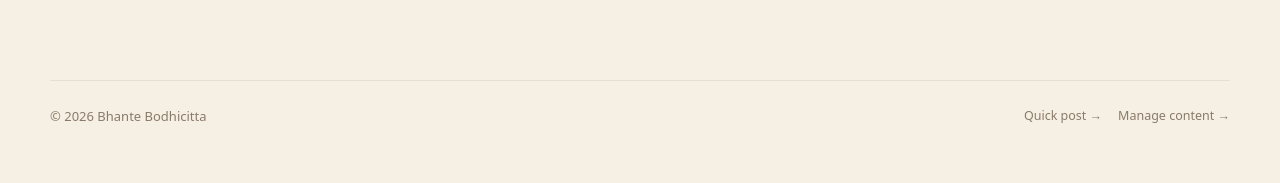
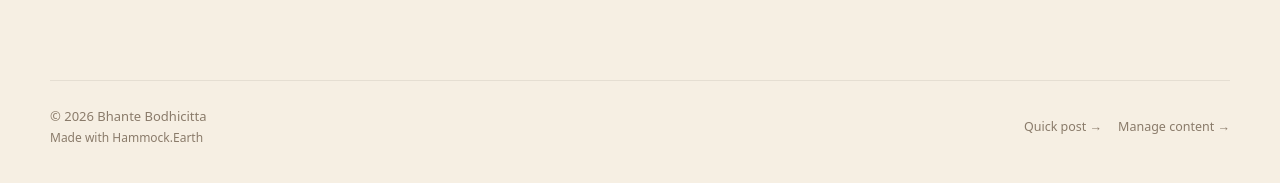
Before and after one commit to connectthu/bhantebo, a Jekyll site: the page built from index.html, in a window 1280 px wide. Shown: the part 3205-3388 px from the top of the page. Built offline with Jekyll 4.4.1, drawn with Linux system fonts in a browser that asks for light colours.

Commit message:
Add "Made with Hammock.Earth" credit line to the footer
Small, subtle line under the copyright — links to hammock.earth.

Co-Authored-By: Claude Sonnet 5 <noreply@anthropic.com>

```diff
--- a/_includes/footer.html
+++ b/_includes/footer.html
@@ -1,5 +1,8 @@
 <footer class="site-footer wrap">
-  <div class="copyright">&copy; {{ 'now' | date: "%Y" }} {{ site.title }}</div>
+  <div>
+    <div class="copyright">&copy; {{ 'now' | date: "%Y" }} {{ site.title }}</div>
+    <div class="credit">Made with <a href="https://hammock.earth" target="_blank" rel="noopener">Hammock.Earth</a></div>
+  </div>
   <div style="display:flex;gap:16px">
     <a class="admin-link" href="{{ '/post/' | relative_url }}">Quick post &rarr;</a>
     <a class="admin-link" href="{{ '/admin/' | relative_url }}">Manage content &rarr;</a>
--- a/assets/css/style.scss
+++ b/assets/css/style.scss
@@ -421,6 +421,9 @@ h2 { font-size: clamp(28px, 3.6vw, 42px); }
   gap: 10px;
 }
 .site-footer .copyright { font-family: system-ui, sans-serif; font-size: 13px; color: var(--ink-faint); }
+.site-footer .credit { font-family: system-ui, sans-serif; font-size: 12px; color: var(--ink-faint); margin-top: 4px; }
+.site-footer .credit a { color: var(--ink-faint); }
+.site-footer .credit a:hover { color: var(--accent); }
 .site-footer a.admin-link { font-family: system-ui, sans-serif; font-size: 12.5px; color: var(--ink-faint); }
 
 /* Page header (About / Events / Reflections) */
```
